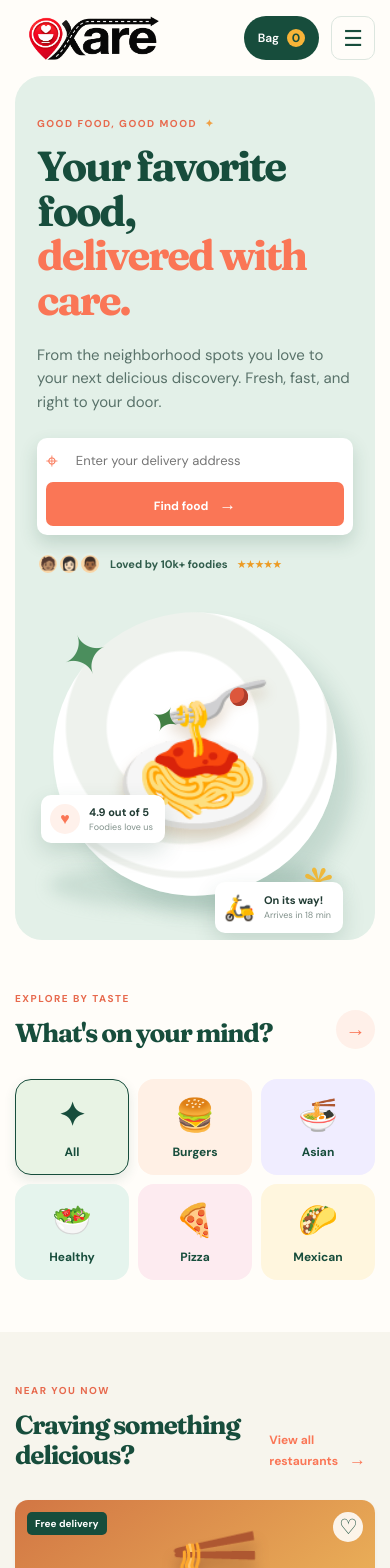
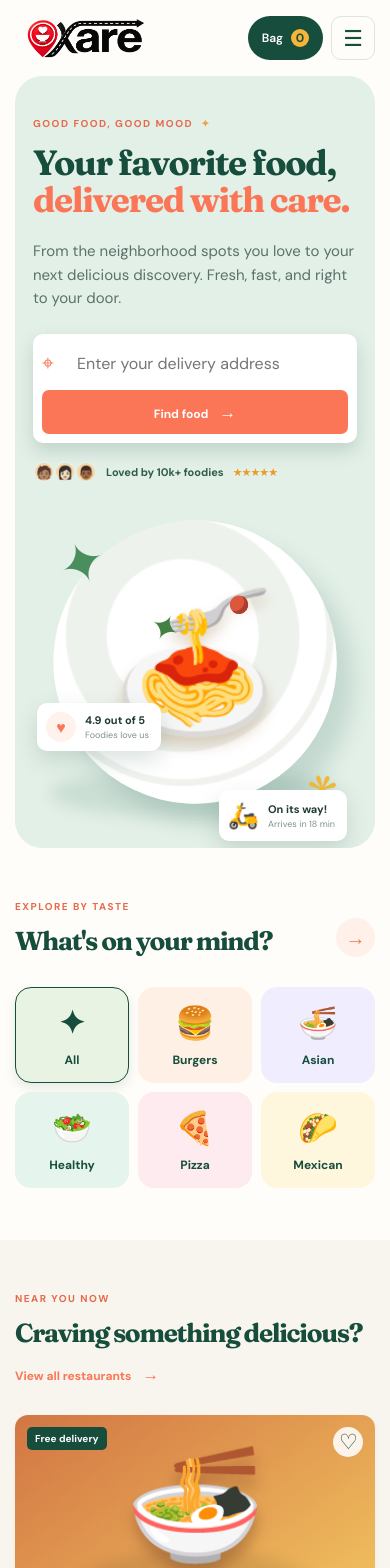
Before and after one commit to salkhansoren07/okare, a React (Vite) app: page / in a window 390 px wide. Shown: the top 1568 px of the page. Built offline with nearby package versions, Linux system fonts and the light colour scheme.

Commit message:
update hero

```diff
--- a/src/App.css
+++ b/src/App.css
@@ -27,3 +27,33 @@
 
 .site-footer{display:flex;flex-wrap:wrap;align-items:center;gap:16px 24px;padding-block:24px 32px;border-top:1px solid #dce6df;font-size:14px;color:var(--muted)}
 .site-footer span{margin-right:auto}.site-footer a{color:var(--green);text-underline-offset:4px;padding-block:8px}.site-footer a:focus-visible{outline:2px solid var(--orange);outline-offset:4px}
+
+/* Allow mobile content to shrink naturally instead of clipping its grid track. */
+@media(max-width:800px){
+  .hero{grid-template-columns:minmax(0,1fr)}
+  .hero-copy,.hero-visual,.section-heading>div{min-width:0}
+  .hero-note{flex-wrap:wrap;row-gap:8px}
+  .section-heading{flex-wrap:wrap;gap:14px}
+  .arrow-button{flex-shrink:0}
+  .toast{width:max-content;max-width:calc(100% - 32px);overflow-wrap:anywhere;text-align:center}
+}
+@media(max-width:480px){
+  .nav{column-gap:8px}
+  .brand img{width:clamp(120px,36vw,156px)}
+  .menu-toggle,.nav-actions{flex-shrink:0}
+  .hero{padding-inline:18px}
+  .hero h1{font-size:clamp(32px,9vw,42px);letter-spacing:-1.4px;overflow-wrap:break-word}
+  .address-search{display:grid;grid-template-columns:24px minmax(0,1fr)}
+  .address-search input{min-width:0;width:100%;height:40px;padding-inline:4px;font-size:16px}
+  .address-search button{grid-column:1/-1;min-height:44px}
+  .cuisines{grid-template-columns:repeat(3,minmax(0,1fr))}
+  .restaurant-info>div{min-width:0}.restaurant-info h3{overflow-wrap:anywhere}
+  .rating{flex-shrink:0}.restaurant-footer{flex-wrap:wrap}
+}
+@media(max-width:360px){
+  .plate{width:250px;height:250px}
+  .pasta{font-size:118px}.basil{left:88px;top:65px}
+  .t1{top:72px;right:62px}.t2{bottom:72px;left:65px}
+  .hero-visual{min-height:300px}.food-shadow{width:220px;top:225px}
+  .rating-card{top:185px;left:0}.delivery-card{top:250px;right:0}
+}
```
